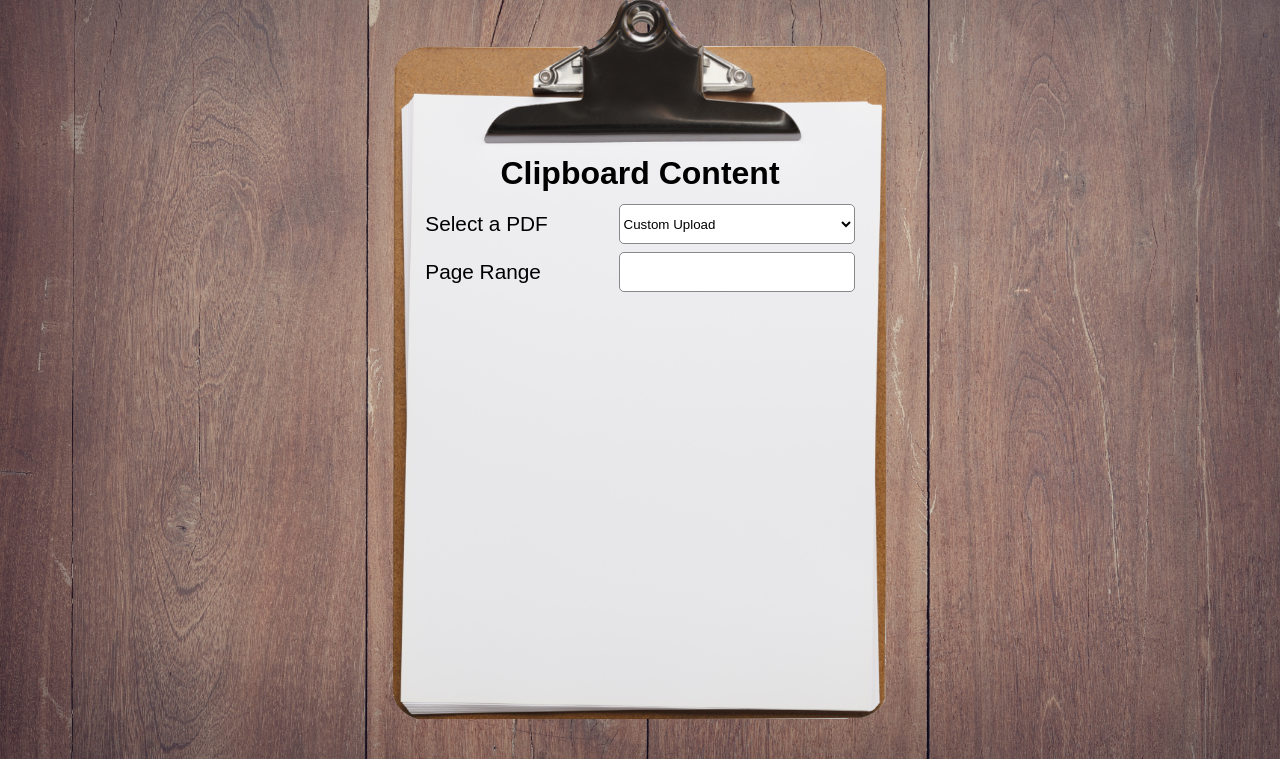
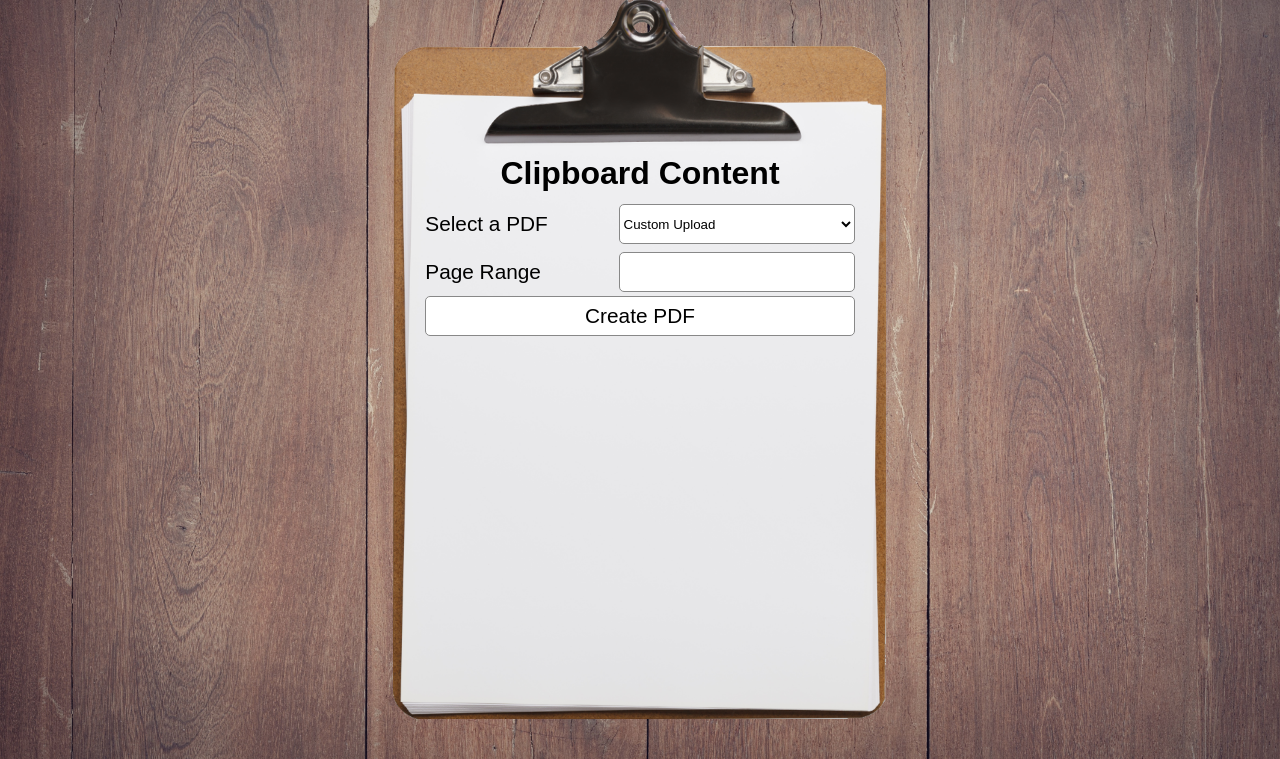
Before and after one commit to malee31/PDF-Server, a Flask app: page / in a window 1280 px wide. Shown: the part 41-800 px from the top of the page. Run offline with Flask 2, Linux system fonts and the light colour scheme; parts of the project's set-up code (start-up, migrations or seed data) failed here and were passed over.

Commit message:
Added the scripts and elements needed to POST the form data to the server and receive it too

```diff
--- a/app.py
+++ b/app.py
@@ -1,6 +1,6 @@
 from os import listdir
 
-from flask import Flask, render_template
+from flask import Flask, render_template, request
 
 app = Flask(__name__, static_url_path="/static")
 pdfs = filter(lambda file: file.endswith(".pdf"), listdir("src/pdfs"))
@@ -13,5 +13,14 @@ def home():
 	return render_template("index.html", pdf_list=pdfs)
 
 
+@app.route("/submit", methods=["POST"])
+def submit():
+	page_range = request.form["pageRange"]
+	selected_pdf = request.form["selectedPDF"]
+	if not selected_pdf:
+		uploaded_file = request.files["uploadedPDF"]
+	return "", 200
+
+
 if __name__ == "__main__":
 	app.run(debug=True)
--- a/static/scripts.js
+++ b/static/scripts.js
@@ -2,6 +2,7 @@ const selectPDFInput = document.getElementById("select-pdf");
 const uploadLabel = document.getElementById("pdf-upload-label");
 const uploadPDFInput = document.getElementById("pdf-upload");
 const pageRangeInput = document.getElementById("page-range");
+const form = document.getElementById("clip");
 
 selectPDFInput.addEventListener("change", e => {
 	if(e.target.value === "Custom Upload") {
@@ -18,4 +19,22 @@ pageRangeInput.addEventListener("keypress", e => {
 	if(allowedKeys.includes(e.key)) console.log("Allowed");
 	else e.preventDefault();
 	// TODO: Add a prompt saying that only specific characters are allowed
-})
+});
+
+form.addEventListener("submit", e => {
+	e.preventDefault();
+	const data = new FormData();
+	// TODO: Check if inputs are filled
+	if(selectPDFInput.value === "Custom Upload") data.append("uploadedPDF", uploadPDFInput.files[0]);
+	else data.append("selectedPDF", selectPDFInput.value);
+	data.append("pageRange", pageRangeInput.value);
+
+	const req = new XMLHttpRequest();
+	req.addEventListener("load", () => {
+		if(req.status === 200) console.log("Success!");
+		else console.warn(`Irregular Status: ${req.statusText}`);
+	});
+	req.addEventListener("error", console.error);
+	req.open("POST", `${window.location.origin}/submit`, true);
+	req.send(data);
+});
--- a/static/styles.css
+++ b/static/styles.css
@@ -54,12 +54,12 @@ body {
 	width: 55%;
 	height: 5vh;
 	background-color: white;
-	outline: none;
+	outline-color: #00A0D0;
 	border: 1px solid #888;
 	border-radius: 5px;
 }
 
-#pdf-upload-label {
+#pdf-upload-label, #submit-label {
 	width: 100%;
 	height: 5vh;
 	text-align: center;
--- a/templates/index.html
+++ b/templates/index.html
@@ -10,7 +10,7 @@
 		<form id="clip">
 			<h1 id="clip-title">Clipboard Content</h1>
 			<div class="input-row">
-				<p class="input-label">Select a PDF</p>
+				<label for="select-pdf" class="input-label">Select a PDF</label>
 				<select id="select-pdf" class="input-field">
 					{% for pdf_name in pdf_list %}
 						<option>{{ pdf_name }}</option>
@@ -23,9 +23,13 @@
 				<input type="file" accept="application/pdf" id="pdf-upload" class="hidden">
 			</label>
 			<div class="input-row">
-				<p class="input-label">Page Range</p>
+				<label for="page-range" class="input-label">Page Range</label>
 				<input type="text" id="page-range" class="input-field">
 			</div>
+			<label class="input-row input-label input-field" id="submit-label">
+				<span>Create PDF</span>
+				<input type="submit" class="hidden">
+			</label>
 		</form>
 		<script src="{{ url_for("static", filename="scripts.js") }}"></script>
 	</body>
```
